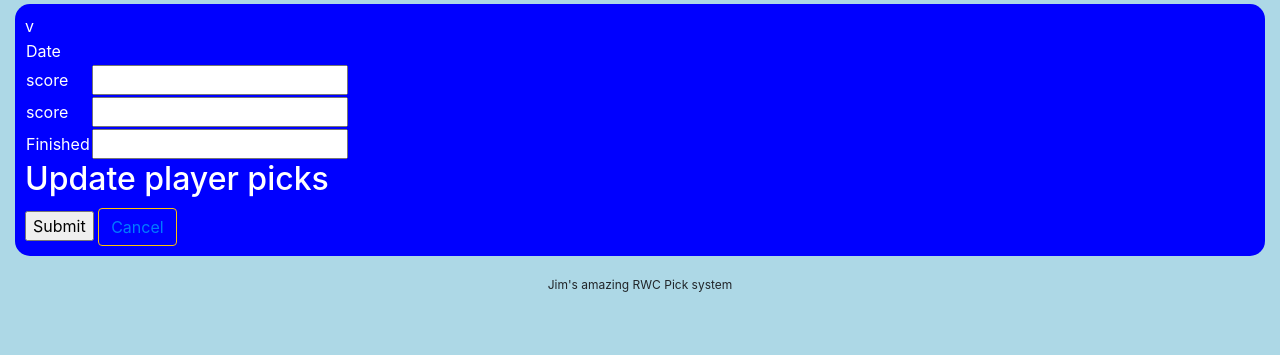
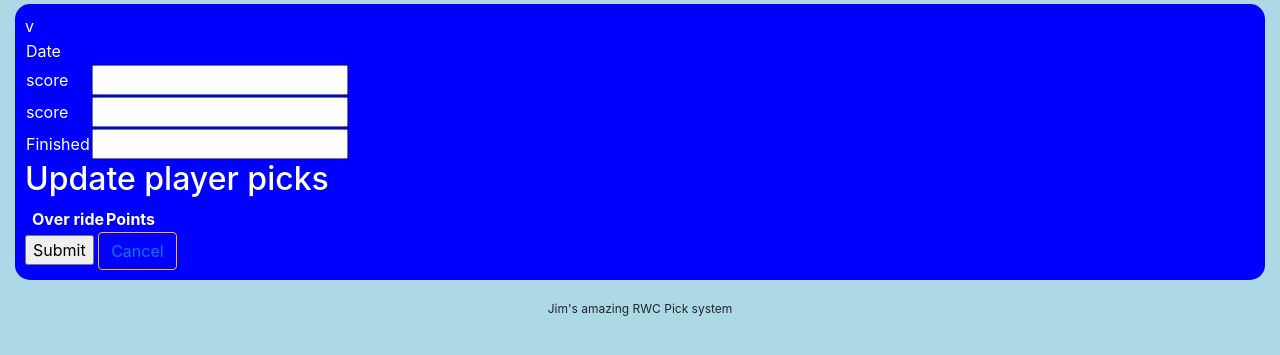
Before and after one commit to Jimboeri/rwc19, a Django app: template swim/rwc19/templates/rwc19/gameEdit.html in a window 1280 px wide. Shown: the part 176-531 px from the top of the page. Run offline with Django 3.2, Linux system fonts and the light colour scheme; the template is opened without the code that fills it, so the values that code supplies are empty, except form fields; tables that the repository leaves empty hold one stand-in row (values such as "Sample post"); form fields are guessed from the names that the template uses; lists and menus that the app fills with data are empty; some libraries are stand-ins or nearby versions.

Commit message:
Fix gamedit form

```diff
--- a/swim/rwc19/templates/rwc19/gameEdit.html
+++ b/swim/rwc19/templates/rwc19/gameEdit.html
@@ -41,20 +41,16 @@ Game Edit
               <th></th>
               <th class='formtable'>{{ gForm.instance.Team1 }} </th>
               <th class='formtable'>{{ gForm.instance.Team2 }} </th>
-              {% if gForm.instance.finished %}
-                <th class='formtable'>Over ride</th>
-                <th class='formtable'>Points</th>
-              {% endif %}
+              <th class='formtable'>Over ride</th>
+              <th class='formtable'>Points</th>
             </tr>
             {% for form in formset %}
               <tr>
                 <td class='formtable'>{{form.instance.player.user.username|title}}</td>
                 <td class='formtable'>{{ form.score1 }}</td>
                 <td class='formtable'>{{ form.score2 }}</td>
-                {% if gForm.instance.finished %}
-                  <td class='formtable'>{{ form.override }}</td>
-                  <td class='formtable'>{{ form.points }}</td>
-                {% endif %}
+                <td class='formtable'>{{ form.override }}</td>
+                <td class='formtable'>{{ form.points }}</td>
                 <td>{{ form.id }}</td>
               </tr>
               {% endfor %}
```
